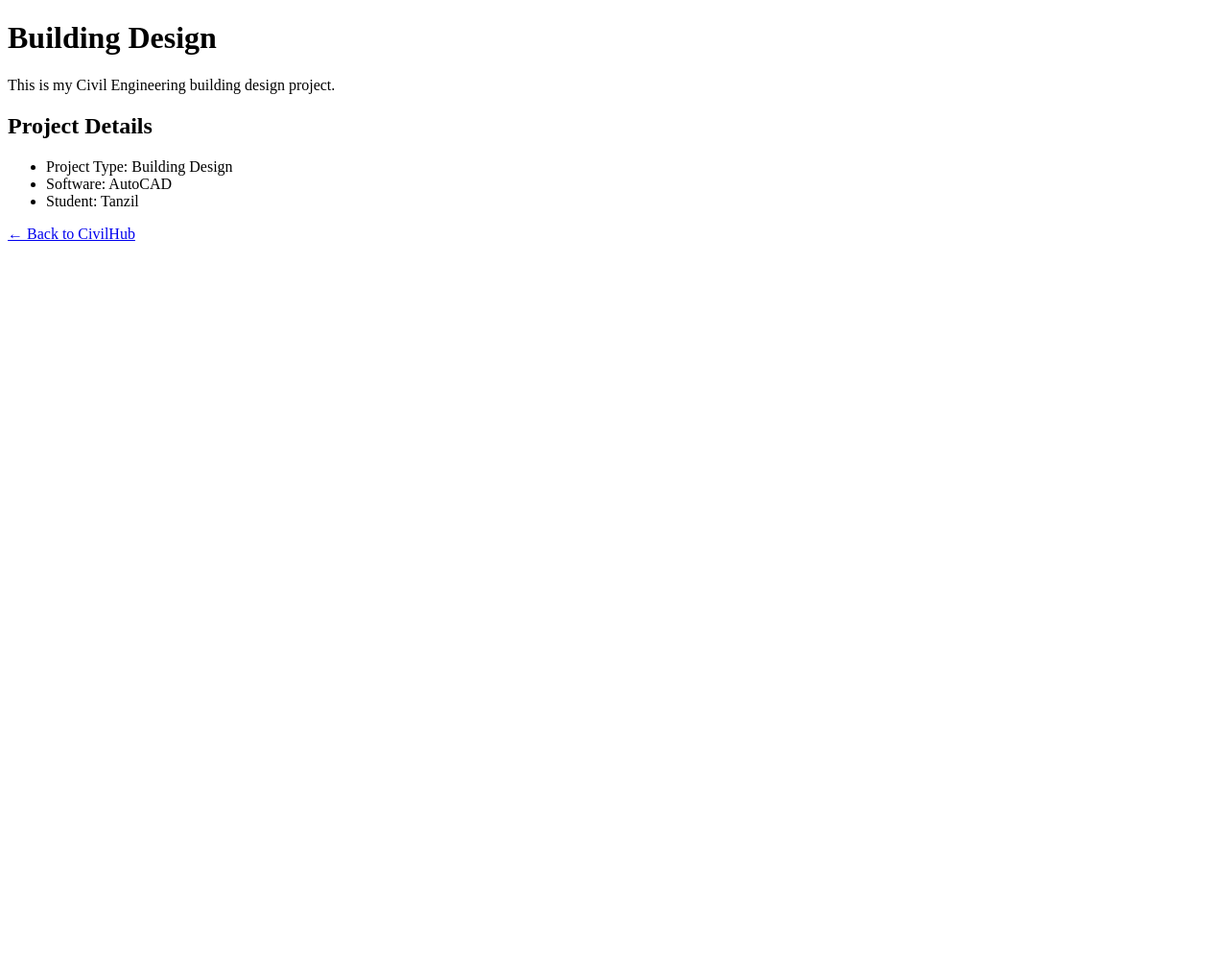
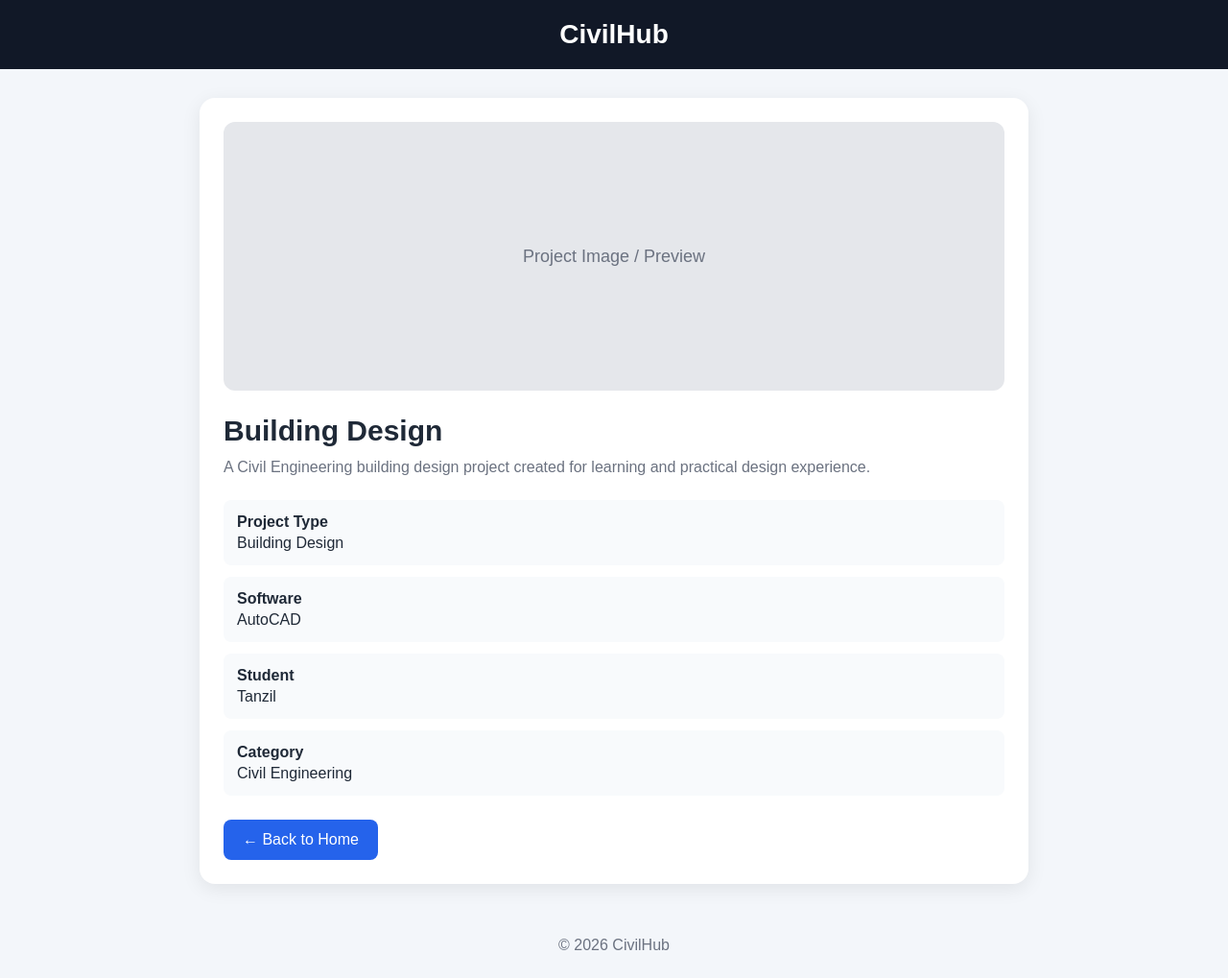
Before and after one commit to mnurulamin096-hue/civilhub, a Flask app: page /project/building-design in a window 1280 px wide. Shown: the whole page at 96% size. Before the commit the page ends 251 px from the top, so only its background shows below. Run offline with Flask 3, Linux system fonts and the light colour scheme.

Commit message:
building.html

```diff
--- a/templates/templates/projects/building.html
+++ b/templates/templates/projects/building.html
@@ -3,24 +3,164 @@
 <head>
     <meta charset="UTF-8">
     <meta name="viewport" content="width=device-width, initial-scale=1.0">
+
     <title>Building Design | CivilHub</title>
+
+    <style>
+        * {
+            margin: 0;
+            padding: 0;
+            box-sizing: border-box;
+        }
+
+        body {
+            font-family: Arial, sans-serif;
+            background: #f3f6fa;
+            color: #1f2937;
+        }
+
+        header {
+            background: #111827;
+            color: white;
+            padding: 20px;
+            text-align: center;
+        }
+
+        header h1 {
+            font-size: 28px;
+        }
+
+        .container {
+            max-width: 900px;
+            margin: 30px auto;
+            padding: 0 18px;
+        }
+
+        .project-card {
+            background: white;
+            border-radius: 16px;
+            padding: 25px;
+            box-shadow: 0 5px 20px rgba(0,0,0,0.08);
+        }
+
+        .project-image {
+            width: 100%;
+            height: 280px;
+            background: #e5e7eb;
+            border-radius: 12px;
+            display: flex;
+            align-items: center;
+            justify-content: center;
+            margin-bottom: 25px;
+            color: #6b7280;
+            font-size: 18px;
+        }
+
+        .project-title {
+            font-size: 30px;
+            margin-bottom: 12px;
+        }
+
+        .description {
+            color: #6b7280;
+            margin-bottom: 25px;
+        }
+
+        .details {
+            display: grid;
+            gap: 12px;
+            margin-bottom: 25px;
+        }
+
+        .detail {
+            background: #f8fafc;
+            padding: 14px;
+            border-radius: 8px;
+        }
+
+        .detail strong {
+            display: block;
+            margin-bottom: 4px;
+        }
+
+        .back-btn {
+            display: inline-block;
+            background: #2563eb;
+            color: white;
+            text-decoration: none;
+            padding: 12px 20px;
+            border-radius: 8px;
+        }
+
+        .back-btn:hover {
+            background: #1d4ed8;
+        }
+
+        footer {
+            text-align: center;
+            color: #6b7280;
+            padding: 25px;
+        }
+    </style>
 </head>
 
 <body>
 
-    <h1>Building Design</h1>
+    <header>
+        <h1>CivilHub</h1>
+    </header>
 
-    <p>This is my Civil Engineering building design project.</p>
+    <main class="container">
 
-    <h2>Project Details</h2>
+        <div class="project-card">
 
-    <ul>
-        <li>Project Type: Building Design</li>
-        <li>Software: AutoCAD</li>
-        <li>Student: Tanzil</li>
-    </ul>
+            <!-- Project Image Area -->
+            <div class="project-image">
+                Project Image / Preview
+            </div>
 
-    <a href="/">← Back to CivilHub</a>
+            <h2 class="project-title">Building Design</h2>
+
+            <p class="description">
+                A Civil Engineering building design project created
+                for learning and practical design experience.
+            </p>
+
+            <div class="details">
+
+                <div class="detail">
+                    <strong>Project Type</strong>
+                    Building Design
+                </div>
+
+                <div class="detail">
+                    <strong>Software</strong>
+                    AutoCAD
+                </div>
+
+                <div class="detail">
+                    <strong>Student</strong>
+                    Tanzil
+                </div>
+
+                <div class="detail">
+                    <strong>Category</strong>
+                    Civil Engineering
+                </div>
+
+            </div>
+
+            <a href="/" class="back-btn">
+                ← Back to Home
+            </a>
+
+        </div>
+
+    </main>
+
+    <footer>
+        © 2026 CivilHub
+    </footer>
 
 </body>
-</html>
+    </html>
```
